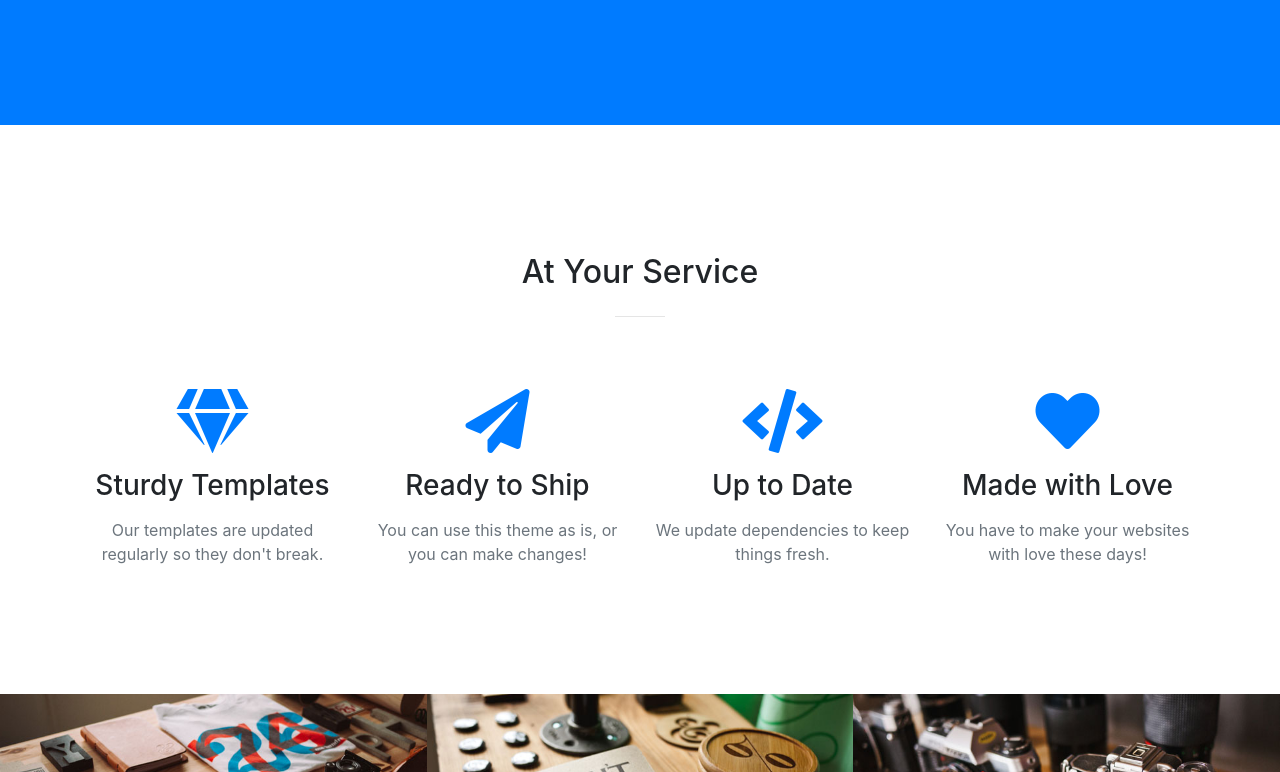
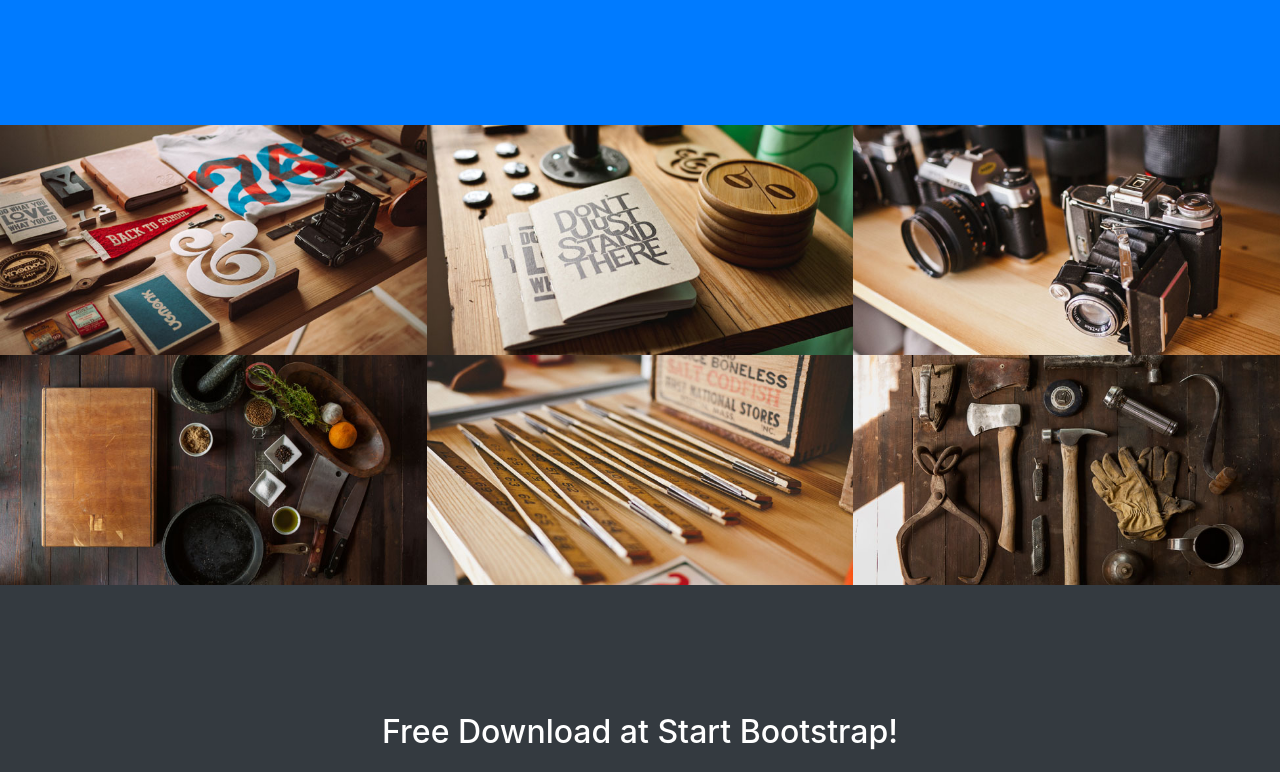
Before and after one commit to edxavier/edxavier.github.io, a website with bundled scripts: page index.html in a window 1280 px wide. Shown: the part 1152-1924 px from the top of the page. Built offline with nearby package versions, Linux system fonts and the light colour scheme.

Commit message:
Template3

```diff
--- a/index.html
+++ b/index.html
@@ -38,10 +38,7 @@
         <div class="collapse navbar-collapse" id="navbarResponsive">
           <ul class="navbar-nav ml-auto">
             <li class="nav-item">
-              <a class="nav-link js-scroll-trigger" href="#about">Acerca</a>
-            </li>
-            <li class="nav-item">
-              <a class="nav-link js-scroll-trigger" href="#services">Services</a>
+              <a class="nav-link js-scroll-trigger" href="#about">Acerca de</a>
             </li>
             <li class="nav-item">
               <a class="nav-link js-scroll-trigger" href="#portfolio">Portfolio</a>
@@ -84,48 +81,6 @@
       </div>
     </section>
 
-    <section id="services">
-      <div class="container">
-        <div class="row">
-          <div class="col-lg-12 text-center">
-            <h2 class="section-heading">At Your Service</h2>
-            <hr class="my-4">
-          </div>
-        </div>
-      </div>
-      <div class="container">
-        <div class="row">
-          <div class="col-lg-3 col-md-6 text-center">
-            <div class="service-box mt-5 mx-auto">
-              <i class="fas fa-4x fa-gem text-primary mb-3 sr-icon-1"></i>
-              <h3 class="mb-3">Sturdy Templates</h3>
-              <p class="text-muted mb-0">Our templates are updated regularly so they don't break.</p>
-            </div>
-          </div>
-          <div class="col-lg-3 col-md-6 text-center">
-            <div class="service-box mt-5 mx-auto">
-              <i class="fas fa-4x fa-paper-plane text-primary mb-3 sr-icon-2"></i>
-              <h3 class="mb-3">Ready to Ship</h3>
-              <p class="text-muted mb-0">You can use this theme as is, or you can make changes!</p>
-            </div>
-          </div>
-          <div class="col-lg-3 col-md-6 text-center">
-            <div class="service-box mt-5 mx-auto">
-              <i class="fas fa-4x fa-code text-primary mb-3 sr-icon-3"></i>
-              <h3 class="mb-3">Up to Date</h3>
-              <p class="text-muted mb-0">We update dependencies to keep things fresh.</p>
-            </div>
-          </div>
-          <div class="col-lg-3 col-md-6 text-center">
-            <div class="service-box mt-5 mx-auto">
-              <i class="fas fa-4x fa-heart text-primary mb-3 sr-icon-4"></i>
-              <h3 class="mb-3">Made with Love</h3>
-              <p class="text-muted mb-0">You have to make your websites with love these days!</p>
-            </div>
-          </div>
-        </div>
-      </div>
-    </section>
 
     <section class="p-0" id="portfolio">
       <div class="container-fluid p-0">
@@ -136,10 +91,10 @@
               <div class="portfolio-box-caption">
                 <div class="portfolio-box-caption-content">
                   <div class="project-category text-faded">
-                    Category
+                    Aplicación movil
                   </div>
                   <div class="project-name">
-                    Project Name
+                    Verifica Operadora
                   </div>
                 </div>
               </div>
@@ -243,12 +198,12 @@
         <div class="row">
           <div class="col-lg-4 ml-auto text-center">
             <i class="fas fa-phone fa-3x mb-3 sr-contact-1"></i>
-            <p>123-456-6789</p>
+            <p>8494 3267</p>
           </div>
           <div class="col-lg-4 mr-auto text-center">
             <i class="fas fa-envelope fa-3x mb-3 sr-contact-2"></i>
             <p>
-              <a href="mailto:your-email@your-domain.com">feedback@startbootstrap.com</a>
+              <a href="mailto:your-email@your-domain.com">edxavier05@gmail.com</a>
             </p>
           </div>
         </div>
```
